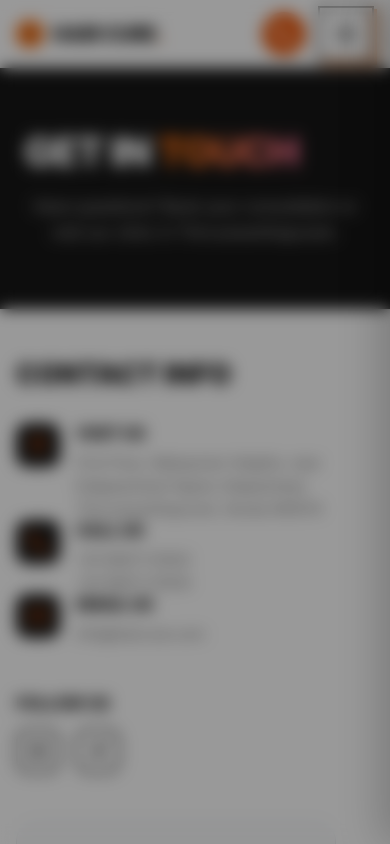
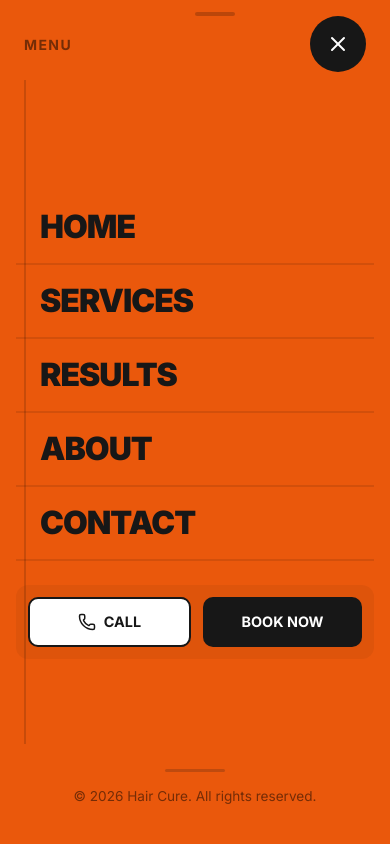
Before and after one commit to ledgerly111/hair-cure, a React (Vite) app: page /contact in a window 390 px wide. Both pictures are taken after a click on the button "Open menu". Shown: the top 844 px of the page. Built offline with nearby package versions, Linux system fonts and the light colour scheme.

Commit message:
feat: enhance mobile sidebar animation

```diff
--- a/src/components/Navbar.jsx
+++ b/src/components/Navbar.jsx
@@ -10,9 +10,6 @@ const Navbar = () => {
     const location = useLocation();
 
     // Touch handling for swipe to close - only active when menu is open
-    const x = useMotionValue(0);
-    const opacity = useTransform(x, [0, 100], [1, 0.2]);
-    const scale = useTransform(x, [0, 100], [1, 0.95]);
 
     // Track scroll for navbar styling
     useEffect(() => {
@@ -52,6 +49,7 @@ const Navbar = () => {
 
     const menuVariants = {
         closed: {
+            x: "100%",
             transition: {
                 type: "spring",
                 stiffness: 400,
@@ -61,6 +59,7 @@ const Navbar = () => {
             }
         },
         open: {
+            x: "0%",
             transition: {
                 type: "spring",
                 stiffness: 300,
@@ -76,20 +75,18 @@ const Navbar = () => {
             opacity: 0,
             x: 50,
             y: 20,
-            scale: 0.9,
-            rotate: -2
+            scale: 0.95,
+            transition: { duration: 0.2 }
         },
         open: {
             opacity: 1,
             x: 0,
             y: 0,
             scale: 1,
-            rotate: 0,
             transition: {
                 type: "spring",
                 stiffness: 400,
-                damping: 28,
-                mass: 0.8
+                damping: 25,
             }
         }
     };
@@ -103,16 +100,14 @@ const Navbar = () => {
             opacity: 1,
             backdropFilter: "blur(8px)",
             transition: {
-                duration: 0.3,
-                ease: [0.22, 1, 0.36, 1]
+                duration: 0.3
             }
         },
         exit: {
             opacity: 0,
             backdropFilter: "blur(0px)",
             transition: {
-                duration: 0.25,
-                ease: [0.22, 1, 0.36, 1]
+                duration: 0.2
             }
         }
     };
@@ -276,21 +271,15 @@ const Navbar = () => {
                         {/* Menu Panel */}
                         <motion.div
                             className="mobile-menu"
-                            initial={{ x: "100%" }}
-                            animate={{ x: 0 }}
-                            exit={{ x: "100%" }}
-                            transition={{
-                                type: "spring",
-                                stiffness: 300,
-                                damping: 30
-                            }}
+                            initial="closed"
+                            animate="open"
+                            exit="exit"
                             variants={menuVariants}
-                            style={{ x, opacity, scale }}
                             drag="x"
                             dragConstraints={{ left: 0, right: 100 }}
-                            dragElastic={0.2}
+                            dragElastic={0.1}
                             onDragEnd={handleDragEnd}
-                            dragSnapToOrigin={false}
+                            dragSnapToOrigin={true}
                         >
                             {/* Decorative Line */}
                             <motion.div
@@ -327,8 +316,6 @@ const Navbar = () => {
                             <motion.div
                                 className="menu-header"
                                 variants={headerVariants}
-                                initial="closed"
-                                animate="open"
                             >
                                 <motion.span
                                     className="menu-title"
@@ -401,8 +388,6 @@ const Navbar = () => {
                             <motion.div
                                 className="menu-footer"
                                 variants={footerVariants}
-                                initial="closed"
-                                animate="open"
                             >
                                 <motion.div
                                     className="menu-footer-content"
```
